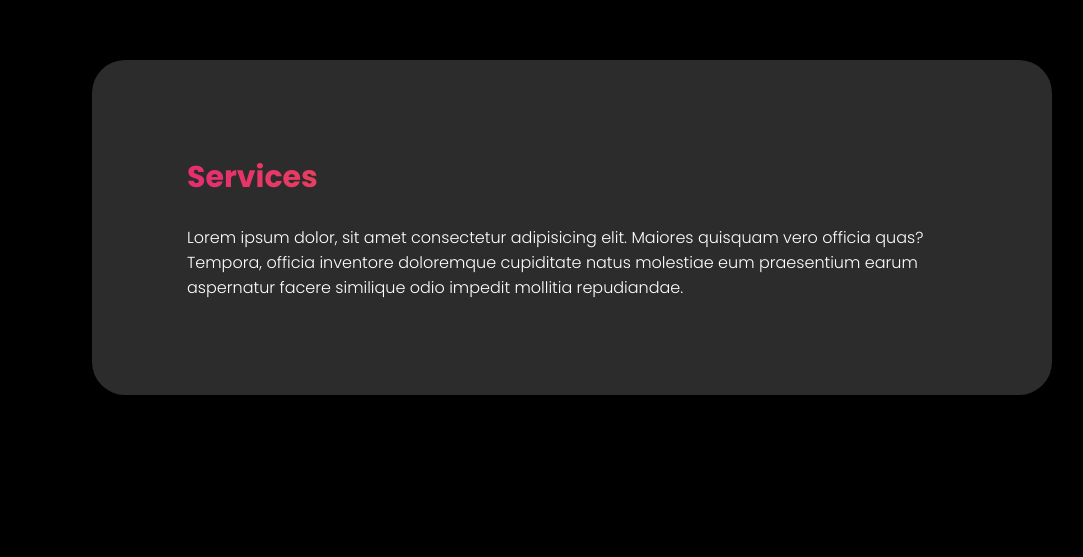
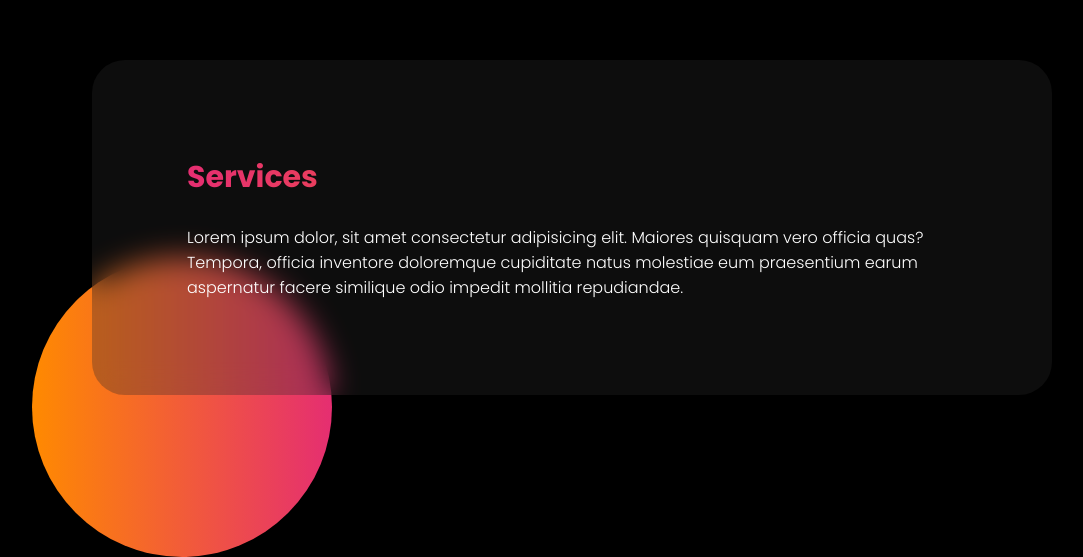
Before and after one commit to eyadartist/landing-page-egyptfwd, a plain HTML site: page index.html in a window 1280 px wide. Shown: the part 973-1530 px from the top of the page, without its empty margins (68-1151 px from the left). Drawn offline with Linux system fonts and the light colour scheme.

Commit message:
Update Flies

```diff
--- a/CSS/style.css
+++ b/CSS/style.css
@@ -7,6 +7,7 @@
     text-decoration: none;
     list-style: none;
     font-family: 'Poppins', sans-serif;
+    scroll-behavior: smooth;
 }
 
 nav {
@@ -18,6 +19,7 @@ nav {
     justify-content: space-between;
     align-items: center;
     padding: 0 40px;
+    z-index: 10000;
 }
 
 .nav-bar {
@@ -38,11 +40,6 @@ nav h3 {
     -webkit-text-fill-color: transparent;
     -webkit-background-clip: text;
     background-clip: text;
-    font-size: 30px;
-}
-
-nav ul {
-    color: white;
 }
 
 nav li {
@@ -52,6 +49,7 @@ nav li {
 }
 
 nav li a {
+    color: white;
     font-weight: bolder;
     font-size: 15px;
     padding: 10px;
@@ -97,10 +95,28 @@ section {
 }
 
 section .contianer {
+    position: relative;
+    right: 150px;
     background: #2c2c2c;
     width: 75vw;
     padding: 95px;
     border-radius: 33px;
+    z-index: 1000;
+}
+.active-class .contianer {
+    background: #2c2c2c50;
+    backdrop-filter: blur(15px);
+}
+
+section::before {
+    content: '';
+    position: relative;
+    bottom: -180px;
+    left: 90px;
+    width: 300px;
+    height: 300px;
+    background: linear-gradient(90deg, #ff8a00, #e52e71);
+    border-radius: 50%;
 }
 
 section .contianer h3 {
--- a/JS/app.js
+++ b/JS/app.js
@@ -1,59 +1,86 @@
-window.addEventListener("load", () => {
-    // let seclct the nav list
-    const navList = document.getElementById("nav_list")
-    //  we put fragment in order to make a best preformance for the code
-    const fragment = document.createDocumentFragment();
-    //  let select all sections
-    const sections = document.querySelectorAll("section")
-    // let select the ul
-    const ui = document.querySelectorAll("ul")
+// Declaring Varaibles
 
-    // let make a loop
-    sections.forEach((sec) => {
-        // let get the data name from the HTML
-        let data = sec.getAttribute("data-nav")
-        // let create li
-        let li = document.createElement("li")
-        // let get the text from the data-nav
-        let text = document.createTextNode(data)
-        // after that we add menu-link class
-        li.classList.add("menu-link")
-        // let create the link
-        let a = document.createElement("a")
-        // let add event in order to mke the page scroll to acho
+const sections = document.querySelectorAll("section");
 
-        // Make a smooth scroll
-        a.addEventListener("click", () => {
-            sec.scrollIntoView({ behavior: 'smooth' })
-        })
+const navList = document.getElementById('nav_list')
 
-        a.appendChild(text)
-        li.appendChild(a)
-        fragment.appendChild(li)
+const ul = document.querySelectorAll("ul");
+
+const fragment = document.createDocumentFragment();
+
+// let make a loop in order to make the meun
+
+sections.forEach((sec) => {
+
+    let data = sec.getAttribute("data-nav");
+    let text = document.createTextNode(data);
+    let a = document.createElement("a");
+    let li = document.createElement("li");
+    li.classList.add("menu-link");
+
+    // Make a smooth scroll
+    a.addEventListener("click", () => {
+        sec.scrollIntoView({ behavior: 'smooth' });
     })
 
-    navList.appendChild(fragment)
+    // Add herf ID for each nav
 
-    const observer = new IntersectionObserver(entries => {
-        entries.forEach(entry => {
-            const link = document.querySelectorAll('a');
-            if (entry.intersectionRatio > 0) {
-                link.classList.add('active');
-            } else {
-                link.classList.remove('active');
+    a.setAttribute("href", "#" + sec.getAttribute("id"));
+
+    a.appendChild(text);
+    li.appendChild(a);
+    fragment.appendChild(li);
+})
+// Buliding a navigation list
+
+navList.appendChild(fragment);
+
+
+// Active Link
+
+function activeLink(activeSection) {
+
+    let link = document.querySelectorAll('a');
+    let sectionNav = activeSection.getAttribute('data-nav');
+
+    link.forEach((link) => {
+        if (link.textContent === sectionNav) {
+            let link = document.querySelectorAll('a');
+
+            link.forEach((alink) => {
+                alink.classList.remove('active')
+            })
+
+            link.classList.add('active');
+        }
+    })
+}
+
+// Active Section
+
+window.addEventListener("scroll", () => {
+
+    const selctedSec = document.querySelectorAll("section");
+
+    selctedSec.forEach((sec) => {
+        let rect = sec.getBoundingClientRect();
+
+        if (rect.top > 0 && rect.bottom < window.innerHeight) {
+            const active = document.querySelectorAll("active-class")
+            if (active.length > 0) {
+                active[0].classList.remove("active-class")
             }
-        });
+            sec.classList.add('active-class');
+            activeLink(sec);
+        }
     });
 
-    document.querySelectorAll('section').forEach((section) => {
-        observer.observe(section)
-    })
+});
 
-})
 
 // open and close menu
 
 function toggle() {
-    var menu = document.getElementById("nav_list")
-    menu.classList.toggle("show")
+    var menu = document.getElementById("nav_list");
+    menu.classList.toggle("show");
 }
--- a/index.html
+++ b/index.html
@@ -8,7 +8,7 @@
     <link rel="stylesheet" href="https://cdnjs.cloudflare.com/ajax/libs/font-awesome/5.15.2/css/all.min.css"
         integrity="sha512-HK5fgLBL+xu6dm/Ii3z4xhlSUyZgTT9tuc/hSrtw6uzJOvgRr2a9jyxxT1ely+B+xFAmJKVSTbpM/CuL7qxO8w=="
         crossorigin="anonymous" />
-    <title>Document</title>
+    <title>Landing Page</title>
 </head>
 
 <body>
@@ -28,13 +28,12 @@
         <h1>Landing Page</h1>
     </header>
     <main>
-        <section id="section1" data-nav="Services" class="section-active">
+        <section id="section1" data-nav="Services" class="active-class">
             <div class="contianer">
                 <h3>Services</h3>
                 <p>Lorem ipsum dolor, sit amet consectetur adipisicing elit. Maiores quisquam vero officia quas?
                     Tempora, officia inventore doloremque cupiditate natus molestiae eum praesentium earum aspernatur
                     facere similique odio impedit mollitia repudiandae.</p>
-
             </div>
         </section>
         <section id="section2" data-nav="About">
@@ -43,7 +42,6 @@
                 <p>Lorem ipsum dolor, sit amet consectetur adipisicing elit. Maiores quisquam vero officia quas?
                     Tempora, officia inventore doloremque cupiditate natus molestiae eum praesentium earum aspernatur
                     facere similique odio impedit mollitia repudiandae.</p>
-
             </div>
         </section>
         <section id="section3" data-nav="Blogs">
@@ -52,7 +50,6 @@
                 <p>Lorem ipsum dolor, sit amet consectetur adipisicing elit. Maiores quisquam vero officia quas?
                     Tempora, officia inventore doloremque cupiditate natus molestiae eum praesentium earum aspernatur
                     facere similique odio impedit mollitia repudiandae.</p>
-
             </div>
         </section>
         <section id="section4" data-nav="Contact Us">
@@ -61,7 +58,6 @@
                 <p>Lorem ipsum dolor, sit amet consectetur adipisicing elit. Maiores quisquam vero officia quas?
                     Tempora, officia inventore doloremque cupiditate natus molestiae eum praesentium earum aspernatur
                     facere similique odio impedit mollitia repudiandae.</p>
-
             </div>
         </section>
         <section id="section5" data-nav="Join Us">
@@ -70,7 +66,6 @@
                 <p>Lorem ipsum dolor, sit amet consectetur adipisicing elit. Maiores quisquam vero officia quas?
                     Tempora, officia inventore doloremque cupiditate natus molestiae eum praesentium earum aspernatur
                     facere similique odio impedit mollitia repudiandae.</p>
-
             </div>
         </section>
         <section id="section6" data-nav="Get Started">
@@ -79,7 +74,6 @@
                 <p>Lorem ipsum dolor, sit amet consectetur adipisicing elit. Maiores quisquam vero officia quas?
                     Tempora, officia inventore doloremque cupiditate natus molestiae eum praesentium earum aspernatur
                     facere similique odio impedit mollitia repudiandae.</p>
-
             </div>
         </section>
     </main>
```
